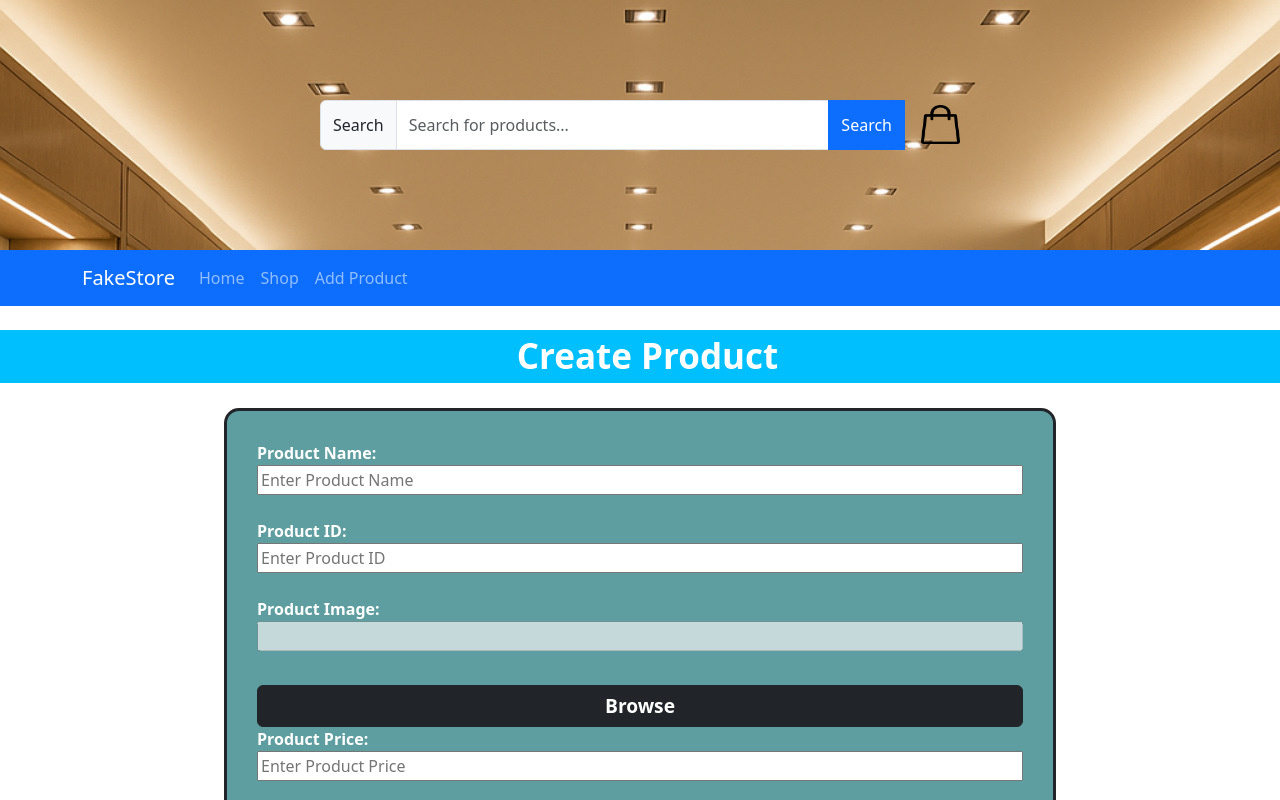
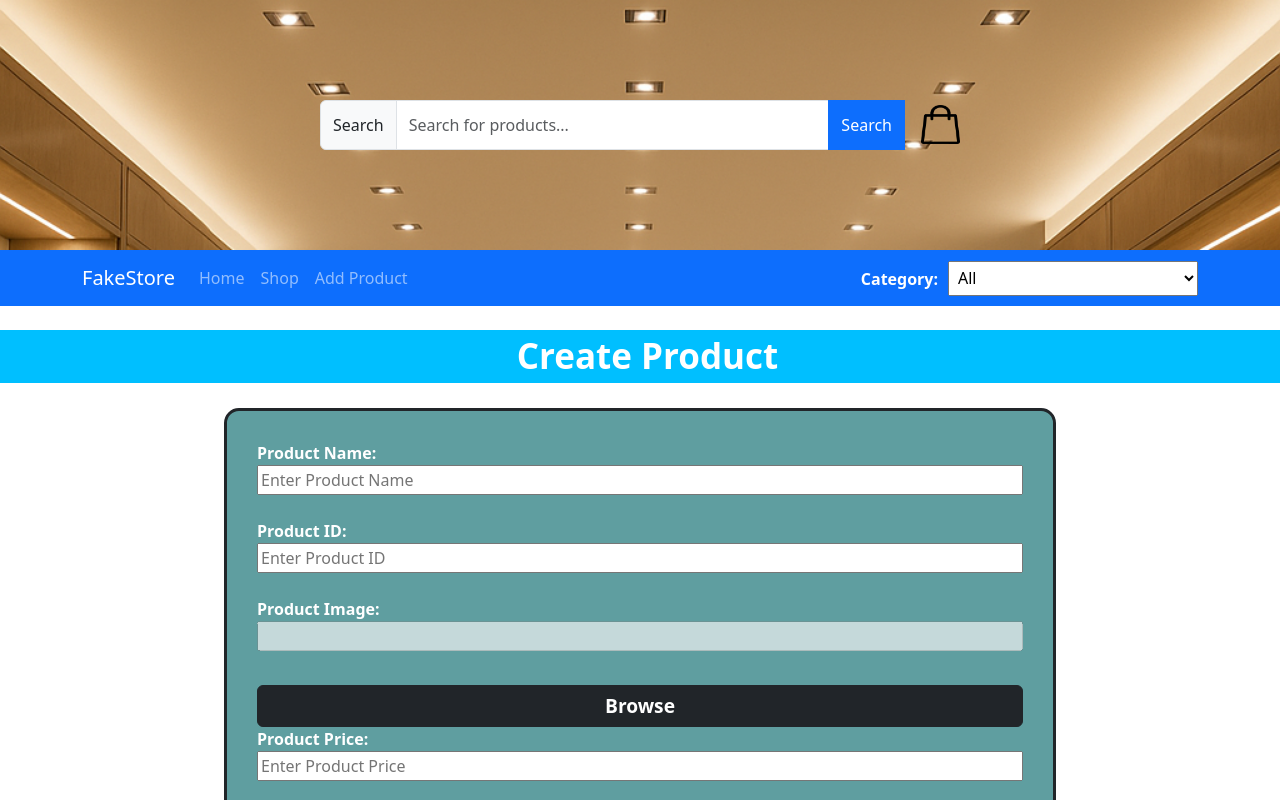
Before and after one commit to Jonathanch2022/FakeStore-React-Application, a React (Vite) app: page /add-product in a window 1280 px wide. Shown: the top 800 px of the page. Built offline with nearby package versions, Linux system fonts and the light colour scheme.

Commit message:
added product context

```diff
--- a/src/App.jsx
+++ b/src/App.jsx
@@ -4,14 +4,20 @@ import Home  from "./pages/Home"
 import AddProduct  from "./pages/AddProduct"
 import EditProduct  from "./pages/EditProduct"
 import ViewProduct  from "./pages/ViewProduct"
-import ProductListing from "./pages/ProductListing"
+import ProductListing, {productListingContext } from "./pages/ProductListing"
+import { HeaderContext } from "./components/Header.jsx"
+import CategoryOption from "./components/catagoryOption.jsx"
 
 
-function App() {
+export default function App() {
 
+    const options = [];
+    const productList = [];
+    options.push(<CategoryOption name="men's clothing" selected={false} key="Test-Options" value="men's clothing" />);
 
     return (
-
+        <productListingContext.Provider value={{productList}}>
+        <HeaderContext.Provider value={{ options }}>
                 <Router>
                     <Routes>
                         <Route path="/" element={<Home />} />
@@ -24,8 +30,9 @@ function App() {
                     </Routes>
 
                 </Router>
+            </HeaderContext.Provider>
+        </productListingContext.Provider>
 
-  )
+
+    );
 }
-
-export default App
--- a/src/components/Header.jsx
+++ b/src/components/Header.jsx
@@ -1,13 +1,16 @@
 import { Navbar, Nav, Container } from 'react-bootstrap'
-import {useNavigate} from "react-router-dom"
+import {useNavigate, useLocation,useSearchParams} from "react-router-dom"
 import cartIcon from "../assets/shoppingCart.png"
 import { Button } from 'react-bootstrap'
-
+import { createContext, useContext } from "react"
+import  CatagoryOption  from "../components/catagoryOption"
 export default function Header(props) {
 
     const navigate = useNavigate();
+    const { options } = useContext(HeaderContext);
+    const [searchParams, setSearchParams] = useSearchParams();
 
-
+    console.log(searchParams.get("category"));
     const handleSearchSubmit = (e) => {
 
         e.preventDefault();
@@ -56,6 +59,19 @@ export default function Header(props) {
 
     });
 
+    let handleCategoryChange = (e) => {
+        let selectedValue = e.target.value;
+        let urlString = "/product-listing?";
+        // window.location.href = "/product-listing?category=" + selectedValue;
+        let searchValue = document.getElementById("search-input").value;
+        if (searchValue != "") {
+            urlString += "search=" + searchValue + "&" + "category=" + encodeURIComponent(selectedValue);
+        }
+        else {
+            urlString += "category=" + encodeURIComponent(selectedValue);
+        }
+        navigate(urlString);
+    }
     return (
       <>
 
@@ -87,6 +103,14 @@ export default function Header(props) {
 
                             </Nav>
                         </Navbar.Collapse>
+                        <label id="catagoryLabel">Category:
+                            <select className="categorySelection" onChange={handleCategoryChange}>
+                                <option value="All">All</option>
+                            {
+                                options
+                            }
+                        </select>
+                        </label>
                     </Container>
                 </Navbar>
             </header>
@@ -98,3 +122,4 @@ export default function Header(props) {
       </>
     )
 }
+export const HeaderContext = createContext();
--- /dev/null
+++ b/src/components/catagoryOption.jsx
@@ -0,0 +1,7 @@
+export default function CategoryOption(props) {
+
+    return (
+        <option value={props.name} defaultChecked={props.selected}>{props.name}</option>
+    );
+
+}
--- a/src/index.css
+++ b/src/index.css
@@ -318,3 +318,15 @@ Nav.Link{
         margin-top: 10px;
     }
 }
+.categorySelection{
+    width:250px;
+    height:35px;
+    padding-left:5px;
+    margin-left:10px;
+}
+#catagoryLabel{
+
+    font-weight:bolder;
+    color:white;
+
+}
--- a/src/pages/ProductListing.jsx
+++ b/src/pages/ProductListing.jsx
@@ -1,9 +1,10 @@
-import {  useLocation, useSearchParams } from 'react-router-dom'
-import { useState, useEffect } from 'react'
+import { useLocation, useSearchParams } from 'react-router-dom'
+import { useState, useEffect, useContext, createContext } from 'react'
 import Header from "../components/Header.jsx"
 import Product from "../components/Product.jsx"
 import CartItem from "../components/CartItem.jsx"
 import Cart from "../components/Cart.jsx"
+
 async function getProducts() {
 
     let results = await fetch("https://fakestoreapi.com/products/").then((e) => {
@@ -88,7 +89,7 @@ export default function ProductListing() {
 
     const [cartItems, setCartItems] = useState(getCartItems() || []);
     const [searchParams, setSearchParams] = useSearchParams();
-    const [products, setProducts] = useState([]);
+    const [products, setProducts] = useState(productList);
     const location = useLocation();
 
     const handleRemove = (e) => {
@@ -151,7 +152,9 @@ export default function ProductListing() {
     }
     useEffect(() => {
 
-        let search_keywords = searchParams.get("search");
+        let search_keywords = searchParams.get("search") || "";
+        let category = searchParams.get("category") || "";
+        console.log(category);
         if (search_keywords) {
 
             search_keywords = decodeURIComponent(search_keywords).toUpperCase();
@@ -161,16 +164,22 @@ export default function ProductListing() {
 
             if (data) {
 
-                if (search_keywords) {
+
+
+                if (search_keywords != null) {
 
                     let list = data.filter((product) =>
 
 
-                            product.title.toUpperCase().includes(search_keywords)
+                        product.title.toUpperCase().includes(search_keywords)
+
 
                     )
                     setProducts(list);
+
+
                 }
+
                 else {
                     setProducts(data);
                 }
@@ -219,3 +228,4 @@ export default function ProductListing() {
         </>
     )
 }
+export const productListingContext = createContext(null);
```
Lines whose indentation alone changed are shown as unchanged.
